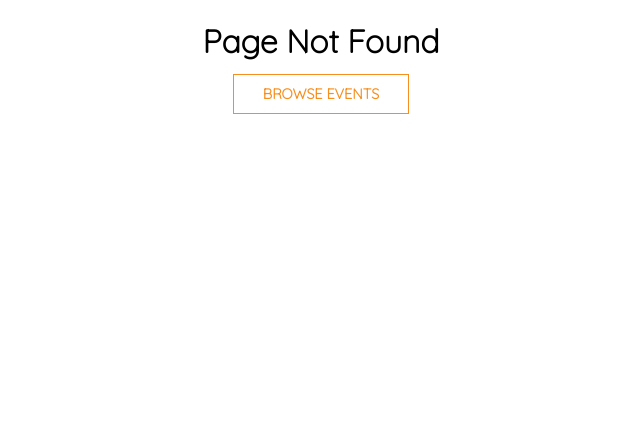
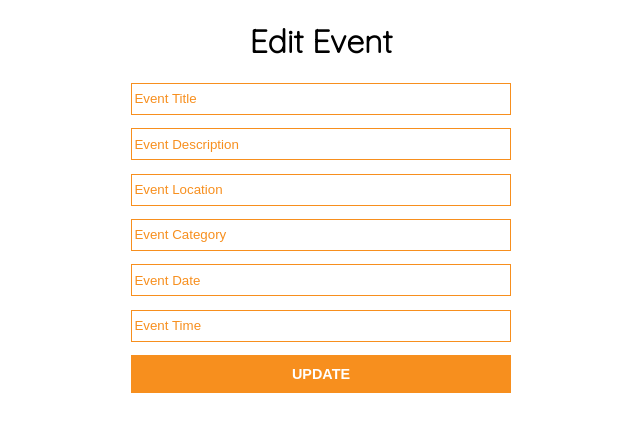
Before and after one commit to dngst/brightevents, a React (Create React App) app: page /update in a window 1280 px wide. Before the commit this address had no page. Shown: the top 432 px of the page, without its empty margins (319-959 px from the left). Built offline with nearby package versions, Linux system fonts and the light colour scheme.

Commit message:
Add update event page

```diff
--- a/src/components/app/App.js
+++ b/src/components/app/App.js
@@ -7,6 +7,7 @@ import ResetPassword from "../../pages/resetpassword/ResetPassword";
 import SignUp from "../../pages/signup/SignUp";
 import Login from "../../pages/login/Login";
 import ViewEvents from "../../pages/viewevents/ViewEvents";
+import UpdateEvent from "../../pages/updateevent/UpdateEvent";
 
 
 const App = () => {
@@ -15,11 +16,12 @@ const App = () => {
       <GlobalStyle />
       <Switch>
         <Route path="/" component={Home} />
+        <Route path="/events" component={ViewEvents} />
         <Route path="/new" component={CreateEvent} />
-        <Route path="/resetpassword" component={ResetPassword} />
+        <Route path="/update" component={UpdateEvent} />
         <Route path="/signup" component={SignUp} />
         <Route path="/login" component={Login} />
-        <Route path="/events" component={ViewEvents} />
+        <Route path="/resetpassword" component={ResetPassword} />
         <Route component={PageNotFound} />
       </Switch>
     </div>
--- /dev/null
+++ b/src/pages/updateevent/UpdateEvent.js
@@ -0,0 +1,26 @@
+import { Helmet } from "react-helmet";
+import Container from "../../components/container/Container";
+import Title from "../../components/title/Title";
+import Button from "../../components/button/Button";
+import Input from "../../components/input/Input";
+
+
+const UpdateEvent = () => {
+    return (
+        <Container>
+            <Helmet>
+                <title>Update Event | Bright Events</title>
+            </Helmet>
+            <Title>edit event</Title>
+            <Input placeholder="event title" />
+            <Input placeholder="event description" />
+            <Input placeholder="event location" />
+            <Input placeholder="event category" />
+            <Input placeholder="event date" />
+            <Input placeholder="event time" />
+            <Button primary>update</Button>
+        </Container>
+    );
+}
+
+export default UpdateEvent;
```
